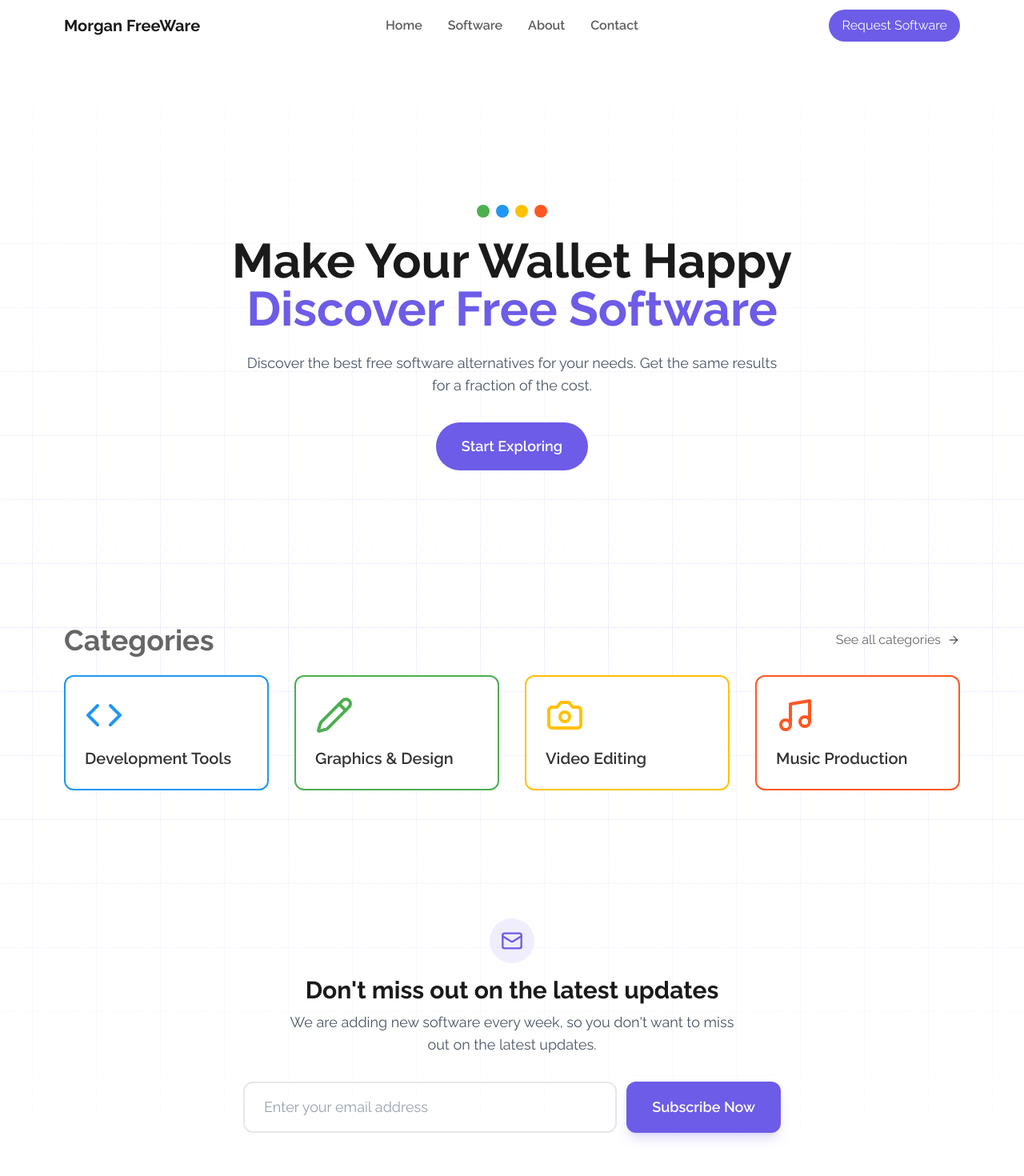
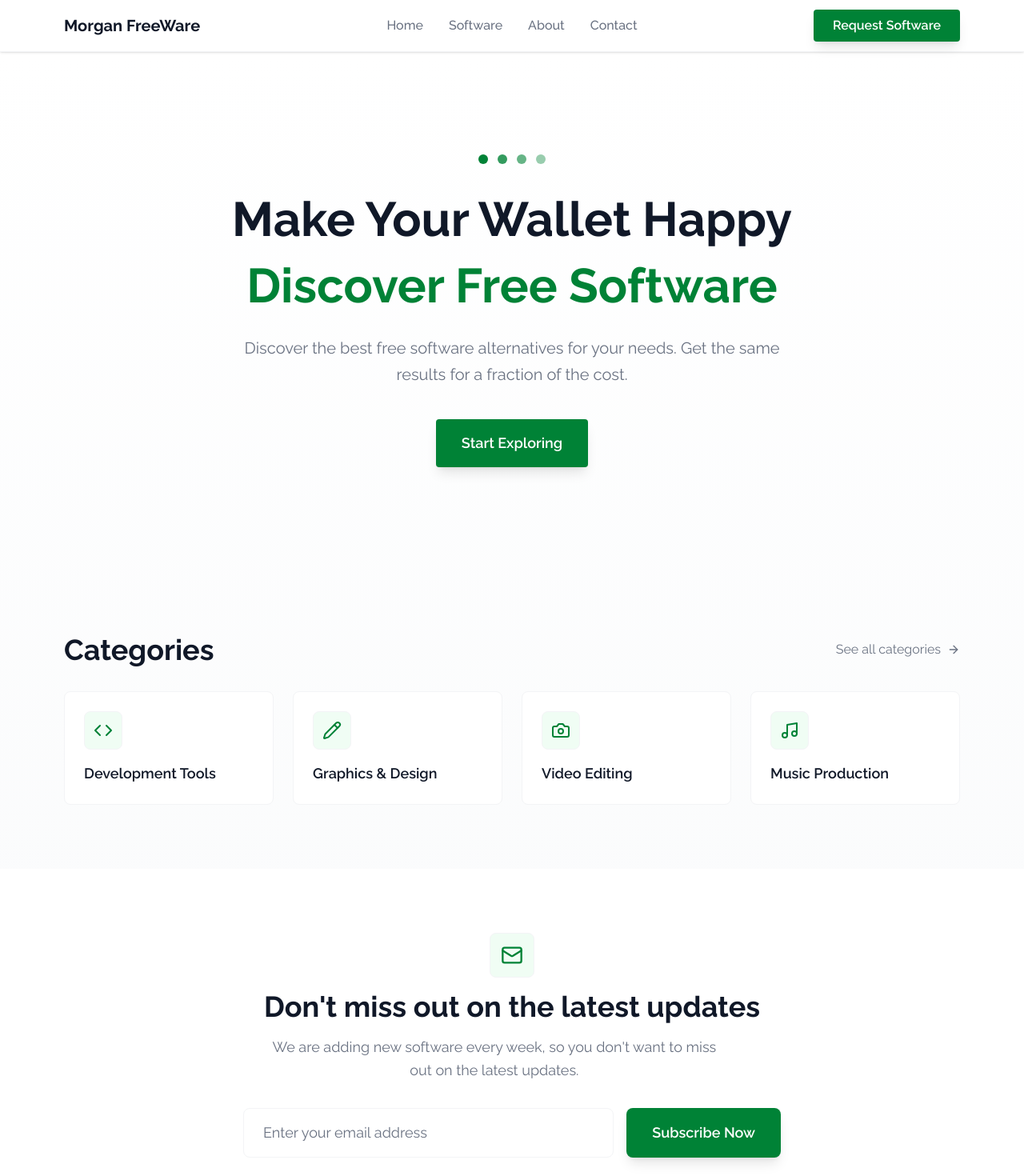
Before and after one commit to Linuszackrisson/Morgan-Freeware, a Next.js app: page / in a window 1280 px wide. Shown: the top 1470 px of the page at 80% size. Built offline with nearby package versions, Linux system fonts and the light colour scheme; no server answers; the database is empty.

Commit message:
Lagt till massa vars för att kunna ändra tema lättare, fortsätter senare tog tid..

```diff
--- a/src/app/globals.css
+++ b/src/app/globals.css
@@ -1,7 +1,18 @@
 @import "tailwindcss";
 
-:root {
+/* Färgschema för hela sidan, nu kan vi "styla" hela sidan på några få rader, önskade jag gjorde detta från början.. */
 
+@layer base {
+  :root {
+    --color-primary: theme('colors.green.700'); /* Huvudfärgen för knappar, texter och ikoner */
+    --color-primary-light: theme('colors.green.50'); /* Lättare nyans av huvudfärgen för typ hover-effekter och bakgrund på ikoner */
+    --color-text-primary: theme('colors.gray.900'); /* Text för h1or och h2or */
+    --color-text-secondary: theme('colors.gray.500'); /* Text för p-taggar och andra texter */
+    --color-border: theme('colors.gray.100'); /* Våran border-colour */
+    --color-background: theme('colors.white'); /* Primära bakgrundsfärgen */
+    --color-background-secondary: theme('colors.gray.50'); /* Sekundära bakgrundsfärgen om vi vill ha gradient osv */
+    --border-radius: theme('borderRadius.lg'); /* Våran border-radius för skarpa kort, kanske ändras senare */
+  }
 }
 
 .container {
--- a/src/app/page.tsx
+++ b/src/app/page.tsx
@@ -17,38 +17,12 @@ export default function Home() {
 
   return (
     <main className="w-full min-h-screen relative bg-white">
-      {/* Rutnät för att få till lite liv på sidan, såg livlöst ut innan*/}
-      <div
-        className="absolute inset-0"
-        style={{
-          backgroundImage: `
-            linear-gradient(to right, rgba(99, 102, 241, 0.1) 1px, transparent 1px),
-            linear-gradient(to bottom, rgba(99, 102, 241, 0.1) 1px, transparent 1px),
-            radial-gradient(circle at center, rgba(99, 102, 241, 0.05) 0, transparent 2px)
-          `,
-          backgroundSize: `
-            80px 80px,
-            80px 80px,
-            16px 16px
-          `,
-          backgroundPosition: `
-            -40px -40px,
-            -40px -0px,
-            -8px -8px
-          `,
-          zIndex: 0
-        }}
-      />
-      <div className="absolute inset-0 bg-gradient-to-b from-white via-transparent to-white" style={{ zIndex: 0 }} />
-
-      <div className="relative z-1">
+        <div className="bakgrund bg-gradient-to-b from-[var(--color-background)] to-[var(--color-background-secondary)]">
         <HeroSection />
-
         <SoftwareGrid software={software} />
-
         <CategoryGrid />
         <NewsletterForm />
-      </div>
-    </main>
+        </div>
+      </main>
   );
 }
--- a/src/components/CategoryGrid.tsx
+++ b/src/components/CategoryGrid.tsx
@@ -7,54 +7,52 @@ const FEATURED_CATEGORIES = [
   {
     name: 'Development Tools',
     icon: Code,
-    iconColor: 'text-[#2196F3]',
-    borderColor: 'border-[#2196F3]'
+    iconColor: 'text-[var(--color-primary)]',
   },
   {
     name: 'Graphics & Design',
     icon: Pencil,
-    iconColor: 'text-[#4CAF50]',
-    borderColor: 'border-[#4CAF50]'
+    iconColor: 'text-[var(--color-primary)]',
   },
   {
     name: 'Video Editing',
     icon: Camera,
-    iconColor: 'text-[#FFC107]',
-    borderColor: 'border-[#FFC107]'
+    iconColor: 'text-[var(--color-primary)]',
   },
   {
     name: 'Music Production',
     icon: Music,
-    iconColor: 'text-[#FF5722]',
-    borderColor: 'border-[#FF5722]'
+    iconColor: 'text-[var(--color-primary)]',
   }
 ];
 
 export default function CategoryGrid() {
   return (
     <section className="w-full">
-      <div className="container py-24">
-        <div className="flex items-center justify-between mb-6">
-          <h2 className="text-4xl font-bold text-black/60">Categories</h2>
+      <div className="container py-20">
+        <div className="flex items-center justify-between mb-8">
+          <h2 className="text-3xl md:text-4xl font-bold text-[var(--color-text-primary)]">Categories</h2>
           <Link
             href="/software"
-            className="group flex items-center gap-2 text-black/60 hover:text-black/80"
+            className="group flex items-center gap-2 text-[var(--color-text-secondary)] hover:text-[var(--color-primary)] transition-colors"
           >
             See all categories
             <ArrowRight className="w-4 h-4 transition-transform group-hover:translate-x-1" />
           </Link>
         </div>
 
-        <div className="grid grid-cols-1 sm:grid-cols-2 lg:grid-cols-4 gap-8">
-          {FEATURED_CATEGORIES.map(({ name, icon: Icon, iconColor, borderColor }) => (
+        <div className="grid grid-cols-1 sm:grid-cols-2 lg:grid-cols-4 gap-6">
+          {FEATURED_CATEGORIES.map(({ name, icon: Icon, iconColor}) => (
             <Link
               key={name}
               href={`/software?category=${encodeURIComponent(name)}`}
               className="group"
             >
-              <div className={`p-6 bg-white border-2 ${borderColor} rounded-xl transition-all duration-200 hover:shadow-lg hover:-translate-y-1`}>
-                <Icon className={`w-12 h-12 mb-4 ${iconColor}`} />
-                <h3 className="text-xl font-semibold text-black/80">{name}</h3>
+              <div className="p-6 bg-[var(--color-background)] border border-[var(--color-border)] rounded-lg transition-all duration-300 hover:shadow-lg hover:-translate-y-0.5">
+                <div className={`w-12 h-12 ${iconColor} rounded-lg flex items-center justify-center mb-4 bg-[var(--color-primary-light)] border border-[var(--color-border)]`}>
+                  <Icon className="w-6 h-6" />
+                </div>
+                <h3 className="text-lg font-semibold text-[var(--color-text-primary)] group-hover:text-[var(--color-primary)] transition-colors">{name}</h3>
               </div>
             </Link>
           ))}
--- a/src/components/Footer.tsx
+++ b/src/components/Footer.tsx
@@ -5,10 +5,10 @@ export default function Footer() {
     <footer className="bg-white py-4 border-t border-gray-200">
       <div className="container mx-auto px-4">
         <div className="flex justify-between items-center">
-          <Link href="/" className="text-[#1a1a1a] font-bold text-xl">
+          <Link href="/" className="text-[var(--color-text-primary)] font-bold text-xl">
             Morgan Freeware
           </Link>
-          <p className="text-[#1a1a1a]/70 text-sm">
+          <p className="text-[var(--color-text-secondary)] text-sm">
             &copy; {new Date().getFullYear()} Morgan Freeware
           </p>
         </div>
--- a/src/components/Header.tsx
+++ b/src/components/Header.tsx
@@ -7,52 +7,46 @@ export default function Header() {
   const [menuOpen, setMenuOpen] = useState(false);
 
   return (
-    <header className="bg-white">
+    <header className="bg-[var(--color-background)] shadow-sm sticky top-0 z-50 border-b border-[var(--color-border)]">
       <div className="container mx-auto px-4">
         <div className="flex justify-between items-center h-16">
-          {/* Logo with new color */}
-          <Link href="/" className="text-[#1a1a1a] font-bold text-xl">
+          <Link href="/" className="text-[var(--color-text-primary)] font-bold text-xl">
             Morgan FreeWare
           </Link>
 
-          {/* Mobile menu button */}
           <button
-            className="md:hidden p-2"
+            className="md:hidden p-2 text-[var(--color-text-primary)]"
             onClick={() => setMenuOpen(!menuOpen)}
           >
-            <svg className="w-8 h-8" fill="none" stroke="#6C5CE7" viewBox="0 0 24 24">
-              <path strokeLinecap="butt" strokeLinejoin="miter" strokeWidth={2} d="M4 6h16M4 12h16m-16 6h16"/>
+            <svg className="w-6 h-6" fill="none" stroke="currentColor" viewBox="0 0 24 24">
+              <path strokeLinecap="round" strokeLinejoin="round" strokeWidth={2} d="M4 6h16M4 12h16m-16 6h16"/>
             </svg>
           </button>
 
-          {/* Centered Desktop Navigation */}
-          <nav className="hidden md:flex items-center space-x-8 font-semibold absolute left-1/2 transform -translate-x-1/2">
-            <Link href="/" className="text-[#1a1a1a]/70 hover:text-[#1a1a1a]">Home</Link>
-            <Link href="/software" className="text-[#1a1a1a]/70 hover:text-[#1a1a1a]">Software</Link>
-            <Link href="/about" className="text-[#1a1a1a]/70 hover:text-[#1a1a1a]">About</Link>
-            <Link href="/contact" className="text-[#1a1a1a]/70 hover:text-[#1a1a1a]">Contact</Link>
-
+          <nav className="hidden md:flex items-center space-x-8 font-medium absolute left-1/2 transform -translate-x-1/2">
+            <Link href="/" className="text-[var(--color-text-secondary)] hover:text-[var(--color-primary)] transition-colors">Home</Link>
+            <Link href="/software" className="text-[var(--color-text-secondary)] hover:text-[var(--color-primary)] transition-colors">Software</Link>
+            <Link href="/about" className="text-[var(--color-text-secondary)] hover:text-[var(--color-primary)] transition-colors">About</Link>
+            <Link href="/contact" className="text-[var(--color-text-secondary)] hover:text-[var(--color-primary)] transition-colors">Contact</Link>
           </nav>
 
-          {/* Request Button */}
           <Link
-            href="/"
-            className="hidden md:block bg-[#6C5CE7] text-white px-4 py-2 rounded-full hover:bg-[#6C5CE7]/90 transition-colors"
+            href="/request"
+            className="hidden md:block bg-[var(--color-primary)] text-[var(--color-background)] px-6 py-2 rounded-sm font-semibold hover:opacity-90 transition-all duration-300 shadow-lg hover:shadow-xl transform hover:-translate-y-0.5"
           >
             Request Software
           </Link>
         </div>
 
-        {/* Mobile Navigation */}
         {menuOpen && (
-          <nav className="md:hidden py-4 border-t border-gray-200">
-            <Link href="/" className="block py-2 text-[#1a1a1a]/70 hover:text-[#1a1a1a]">Home</Link>
-            <Link href="/software" className="block py-2 text-[#1a1a1a]/70 hover:text-[#1a1a1a]">Software</Link>
-            <Link href="/about" className="block py-2 text-[#1a1a1a]/70 hover:text-[#1a1a1a]">About</Link>
-            <Link href="/contact" className="block py-2 text-[#1a1a1a]/70 hover:text-[#1a1a1a]">Contact</Link>
+          <nav className="md:hidden py-4 border-t border-[var(--color-border)]">
+            <Link href="/" className="block py-2 text-[var(--color-text-secondary)] hover:text-[var(--color-primary)] transition-colors">Home</Link>
+            <Link href="/software" className="block py-2 text-[var(--color-text-secondary)] hover:text-[var(--color-primary)] transition-colors">Software</Link>
+            <Link href="/about" className="block py-2 text-[var(--color-text-secondary)] hover:text-[var(--color-primary)] transition-colors">About</Link>
+            <Link href="/contact" className="block py-2 text-[var(--color-text-secondary)] hover:text-[var(--color-primary)] transition-colors">Contact</Link>
             <Link
-              href="/"
-              className="inline-block py-2 text-white mt-4 bg-[#6C5CE7] px-6 rounded-full hover:bg-[#6C5CE7]/90 transition-colors mx-auto"
+              href="/request"
+              className="inline-block mt-4 bg-[var(--color-primary)] text-[var(--color-background)] px-6 py-2 rounded-lg font-semibold hover:opacity-90 transition-all duration-300 shadow-lg hover:shadow-xl transform hover:-translate-y-0.5"
             >
               Request Software
             </Link>
--- a/src/components/Hero.tsx
+++ b/src/components/Hero.tsx
@@ -4,31 +4,26 @@ import Link from "next/link";
 
 export default function Hero() {
   return (
-    <section className="w-full pt-24">
-      <div className="container py-24 text-center">
+    <section className="w-full">
+      <div className="container px-4 py-20 md:py-32 text-center">
         <div className="flex flex-col items-center max-w-3xl mx-auto">
-          {/* Dots */}
-          <div className="flex gap-2 mb-6">
-            <div className="w-4 h-4 rounded-full bg-[#4CAF50]"></div>
-            <div className="w-4 h-4 rounded-full bg-[#2196F3]"></div>
-            <div className="w-4 h-4 rounded-full bg-[#FFC107]"></div>
-            <div className="w-4 h-4 rounded-full bg-[#FF5722]"></div>
+          <div className="flex gap-3 mb-8">
+            <div className="w-3 h-3 rounded-full bg-[var(--color-primary)]"></div>
+            <div className="w-3 h-3 rounded-full bg-[var(--color-primary)] opacity-80"></div>
+            <div className="w-3 h-3 rounded-full bg-[var(--color-primary)] opacity-60"></div>
+            <div className="w-3 h-3 rounded-full bg-[var(--color-primary)] opacity-40"></div>
           </div>
-
-          {/* Heading */}
-          <h1 className="text-6xl font-bold text-[#1a1a1a] mb-6">
-            Make Your Wallet Happy <br></br>
-            <span className="text-[#6C5CE7]">Discover Free Software</span>
+          <h1 className="text-4xl md:text-6xl font-bold text-[var(--color-text-primary)] mb-6 leading-tight">
+            Make Your Wallet Happy
+            <span className="text-[var(--color-primary)] block mt-2">Discover Free Software</span>
           </h1>
-
-          {/* Description */}
-          <p className="text-lg text-gray-600 mb-8 max-w-2xl">
+          <p className="text-lg md:text-xl text-[var(--color-text-secondary)] mb-10 max-w-2xl leading-relaxed">
             Discover the best free software alternatives for your needs. Get the same results for a fraction of the cost.
           </p>
-
-          {/* CTA Button */}
-
-          <Link href="/software" className="bg-[#6C5CE7] text-white px-8 py-4 rounded-full text-lg font-semibold hover:bg-[#6C5CE7]/90 transition-colors">
+          <Link
+            href="/software"
+            className="bg-[var(--color-primary)] text-[var(--color-background)] px-8 py-4 rounded-sm text-lg font-semibold hover:opacity-90 transition-all duration-300 shadow-lg hover:shadow-xl transform hover:-translate-y-0.5"
+          >
             Start Exploring
           </Link>
         </div>
--- a/src/components/Newsletter.tsx
+++ b/src/components/Newsletter.tsx
@@ -32,36 +32,36 @@ export default function NewsletterForm() {
   };
 
   return (
-    <section className="w-full py-16 md:py-">
+    <section className="w-full py-20 bg-white">
       <div className="container max-w-6xl mx-auto px-4">
         <div className="flex flex-col items-center text-center max-w-3xl mx-auto">
           <div className="flex flex-col items-center gap-4 mb-8">
-            <div className="w-14 h-14 rounded-full bg-[#6C5CE7]/10 flex items-center justify-center">
-              <Mail className="w-7 h-7 text-[#6C5CE7]" />
+            <div className="w-14 h-14 rounded-lg bg-[var(--color-primary-light)] flex items-center justify-center border border-[var(--color-border)]">
+              <Mail className="w-7 h-7 text-[var(--color-primary)]" />
             </div>
             <div>
-              <h2 className="text-3xl font-bold text-[#1a1a1a] mb-2">Don't miss out on the latest updates</h2>
-              <p className="text-lg text-gray-600 max-w-xl">
+              <h2 className="text-3xl md:text-4xl font-bold text-[var(--color-text-primary)] mb-4">Don't miss out on the latest updates</h2>
+              <p className="text-lg text-[var(--color-text-secondary)] max-w-xl leading-relaxed">
                 We are adding new software every week, so you don't want to miss out on the latest updates.
               </p>
             </div>
           </div>
 
           <form onSubmit={handleSubmit} className="w-full max-w-2xl">
-            <div className="flex flex-col sm:flex-row gap-3">
+            <div className="flex flex-col sm:flex-row gap-4">
               <input
                 type="email"
                 value={email}
                 onChange={(e) => setEmail(e.target.value)}
                 placeholder="Enter your email address"
                 required
-                className="flex-1 px-6 py-4 rounded-xl border-2 border-gray-200 focus:border-[#6C5CE7] outline-none text-gray-600 text-lg placeholder:text-gray-400"
+                className="flex-1 px-6 py-4 rounded-lg border border-[var(--color-border)] focus:border-[var(--color-primary)] focus:ring-2 focus:ring-[var(--color-primary-light)] outline-none text-[var(--color-text-primary)] text-lg placeholder:text-[var(--color-text-secondary)] transition-all"
                 disabled={isSubmitting}
               />
               <button
                 type="submit"
                 disabled={isSubmitting}
-                className="bg-[#6C5CE7] text-white px-8 py-4 rounded-xl hover:bg-[#6C5CE7]/90 transition-all disabled:opacity-50 whitespace-nowrap text-lg font-semibold shadow-lg shadow-[#6C5CE7]/20 hover:shadow-xl hover:shadow-[#6C5CE7]/30"
+                className="bg-[var(--color-primary)] text-[var(--color-background)] px-8 py-4 rounded-lg hover:opacity-90 transition-all duration-300 disabled:opacity-50 whitespace-nowrap text-lg font-semibold shadow-lg hover:shadow-xl transform hover:-translate-y-0.5"
               >
                 {isSubmitting ? 'Subscribing...' : 'Subscribe Now'}
               </button>
@@ -72,7 +72,6 @@ export default function NewsletterForm() {
               </p>
             )}
           </form>
-
         </div>
       </div>
     </section>
--- a/src/components/SoftwareGrid.tsx
+++ b/src/components/SoftwareGrid.tsx
@@ -5,18 +5,16 @@ import { SoftwareCard } from '@/components/SoftwareCard';
 import { LargeSoftwareCard } from '@/components/LargeSoftwareCard';
 // Vi kan manuellt välja vilka vi vill visa på startsidan, jag valde dom jag tyckte hade snyggast icon och passade bäst :)
 export default function SoftwareGrid({ software }: { software: Software[] }) {
-  if (software.length < 24) return null;
-
-
+  if (software.length < 24) return null; // Vi behövde tydligen en säkerhetskontroll efterom vi vill specifikt visa dessa utvalda kort.
 
   return (
     <section className="w-full">
-      <div id="software-section" className="container py-16">
-        <div className="flex items-center justify-between mb-6">
-          <h2 className="text-4xl font-bold text-black/60">Software</h2>
+      <div id="software-section" className="container py-20">
+        <div className="flex items-center justify-between mb-8">
+          <h2 className="text-3xl md:text-4xl font-bold text-[var(--color-text-primary)]">Software</h2>
           <Link
             href="/software"
-            className="group flex items-center gap-2 text-black/60 hover:text-black/80"
+            className="group flex items-center gap-2 text-[var(--color-text-secondary)] hover:text-[var(--color-primary)] transition-colors"
           >
             See all software
             <ArrowRight className="w-4 h-4 transition-transform group-hover:translate-x-1" />
```
Also changed, not shown: src/components/LargeSoftwareCard.tsx (+4 -4 lines), src/components/Layout.tsx (deleted, +0 -18 lines), src/components/SoftwareCard.tsx (+4 -4 lines).
